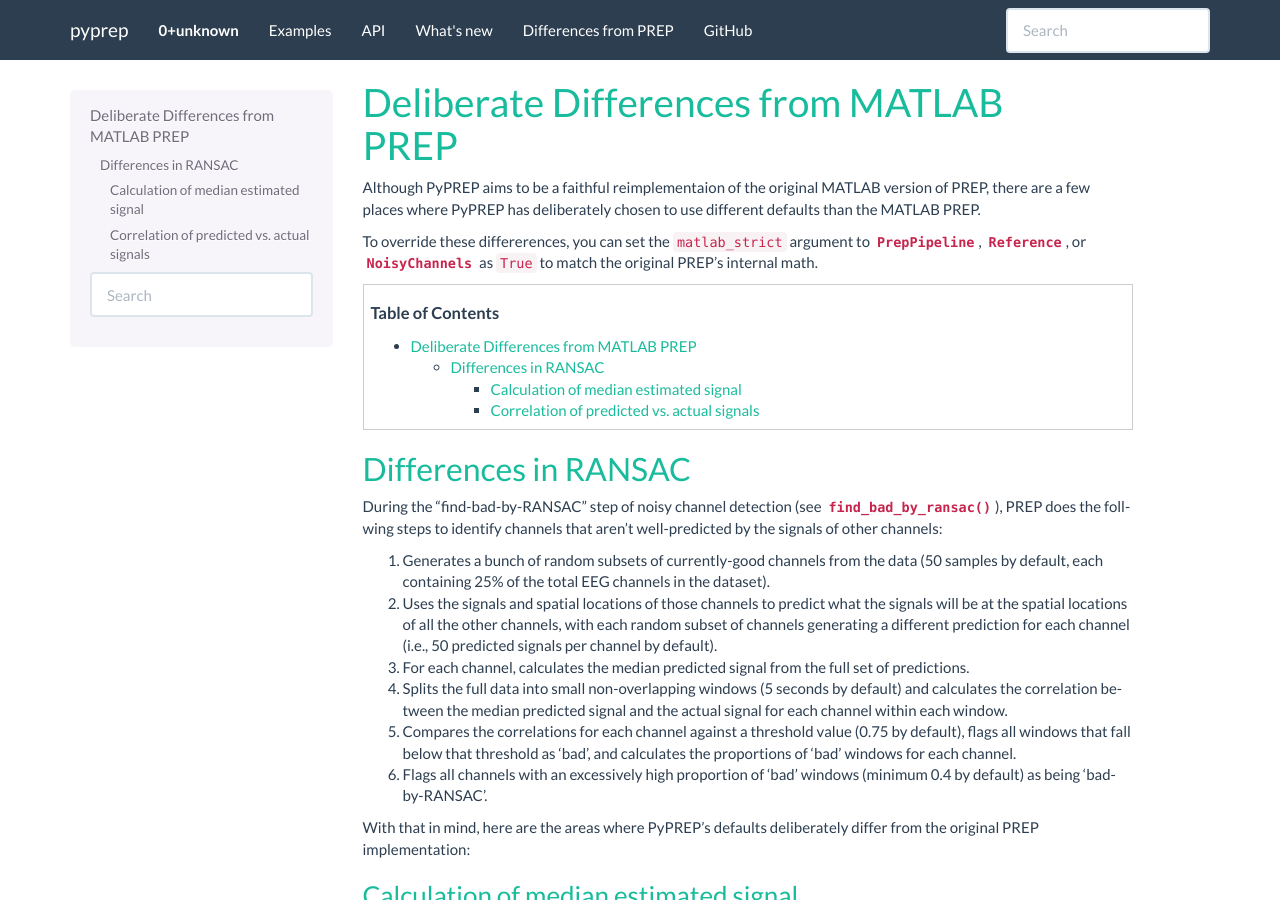
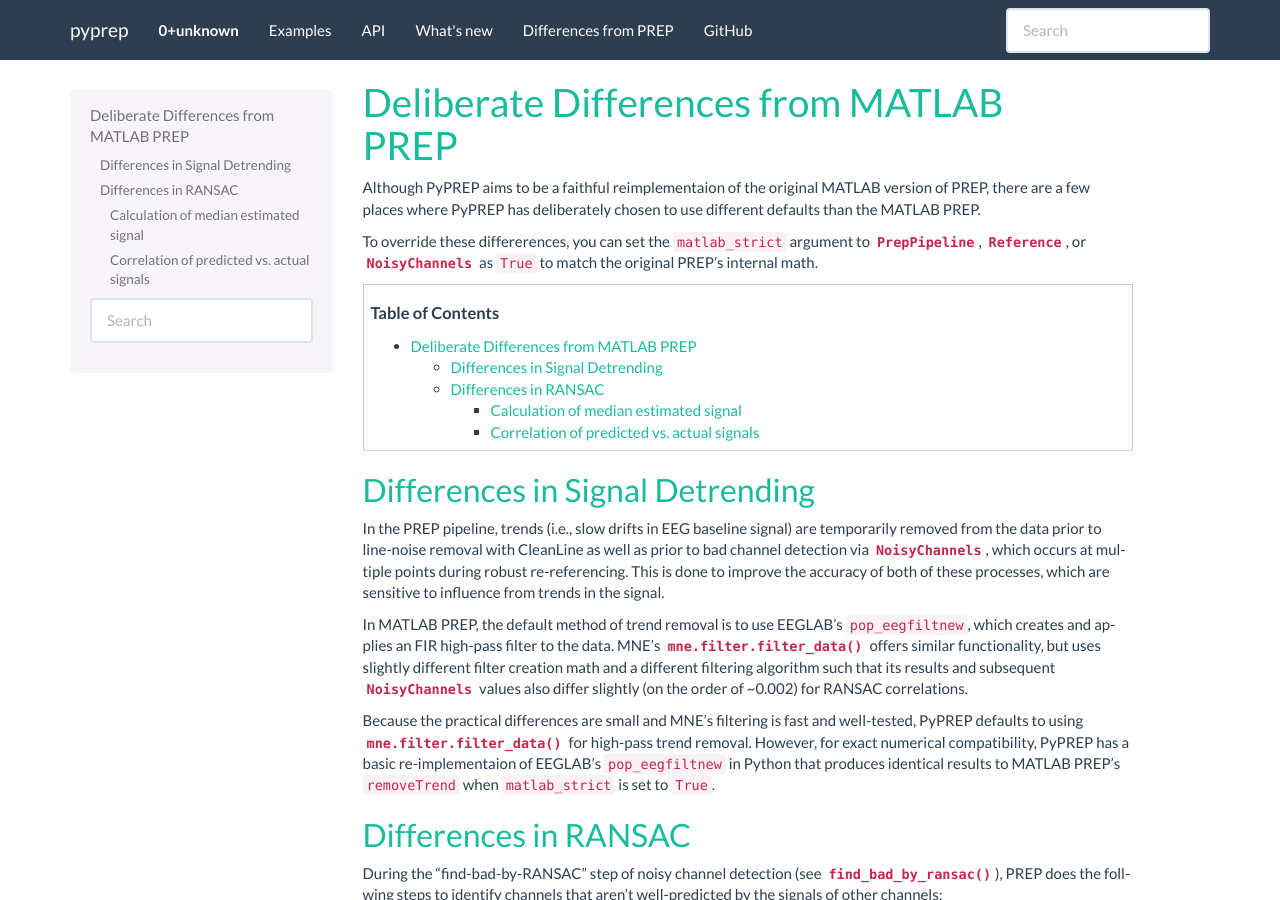
Before and after one commit to sappelhoff/pyprep, a Sphinx documentation site: the page built from docs/matlab_differences.rst, in a window 1280 px wide and 900 px high. Built offline with Sphinx 7.4.7, drawn with Linux system fonts in a browser that asks for light colours.

Commit message:
Added signal detrending to differences RST

```diff
--- a/docs/matlab_differences.rst
+++ b/docs/matlab_differences.rst
@@ -16,6 +16,31 @@ internal math.
 
 .. contents:: Table of Contents
     :depth: 3
+
+
+Differences in Signal Detrending
+--------------------------------
+
+In the PREP pipeline, trends (i.e., slow drifts in EEG baseline signal) are
+temporarily removed from the data prior to line-noise removal with CleanLine
+as well as prior to bad channel detection via :class:`~pyprep.NoisyChannels`,
+which occurs at multiple points during robust re-referencing. This is done to
+improve the accuracy of both of these processes, which are sensitive to
+influence from trends in the signal.
+
+In MATLAB PREP, the default method of trend removal is to use EEGLAB's
+``pop_eegfiltnew``, which creates and applies an FIR high-pass filter to the
+data. MNE's :func:`mne.filter.filter_data` offers similar functionality, but
+uses slightly different filter creation math and a different filtering
+algorithm such that its results and subsequent :class:`~pyprep.NoisyChannels`
+values also differ slightly (on the order of ~0.002) for RANSAC correlations.
+
+Because the practical differences are small and MNE's filtering is fast and
+well-tested, PyPREP defaults to using :func:`mne.filter.filter_data` for
+high-pass trend removal. However, for exact numerical compatibility, PyPREP
+has a basic re-implementaion of EEGLAB's ``pop_eegfiltnew`` in Python that
+produces identical results to MATLAB PREP's ``removeTrend`` when
+``matlab_strict`` is set to ``True``.
 
 
 Differences in RANSAC
```
